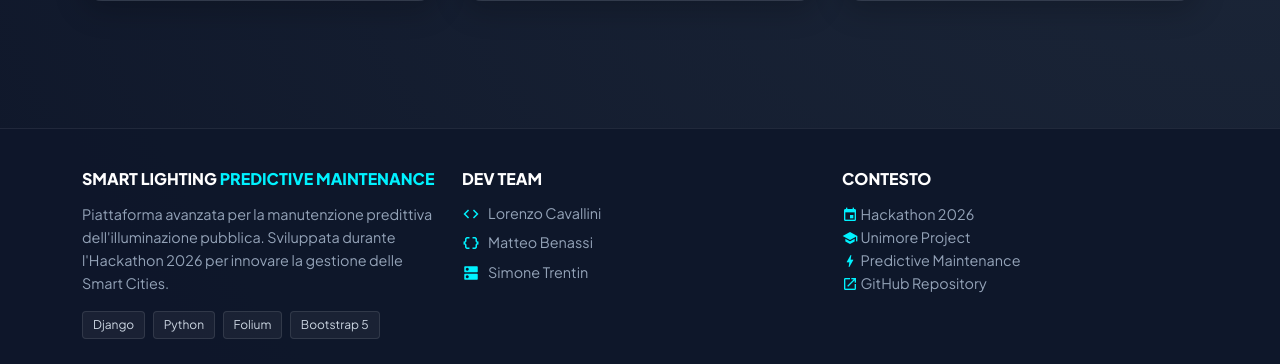
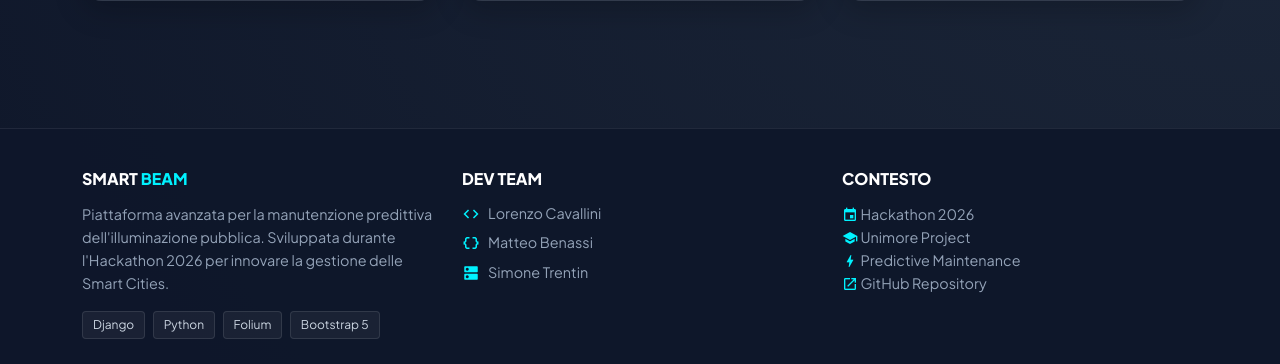
Before and after one commit to cavallinilorenzo/street-lighting-predictive-maintenance, a Django app: page / in a window 1280 px wide. Shown: the part 436-800 px from the top of the page. Run offline with Django 5.2, Linux system fonts and the light colour scheme; data that the repository does not hold is empty.

Commit message:
fix nome

```diff
--- a/core/templates/core/index.html
+++ b/core/templates/core/index.html
@@ -286,7 +286,7 @@
         <div class="row gy-4">
 
             <div class="col-lg-4 col-md-6">
-                <h5 class="footer-title">Smart Lighting <span style="color: var(--accent)">Predictive Maintenance</span></h5>
+                <h5 class="footer-title">Smart <span style="color: var(--accent)">Beam</span></h5>
                 <p class="footer-text">
                     Piattaforma avanzata per la manutenzione predittiva dell'illuminazione pubblica.
                     Sviluppata durante l'Hackathon 2026 per innovare la gestione delle Smart Cities.
--- a/core/templates/core/mappa.html
+++ b/core/templates/core/mappa.html
@@ -184,7 +184,7 @@
 
 <header>
     <div class="brand">
-        <a href="{% url 'index' %}" style="text-decoration:none;"><h1>SmartCity <span style="color: var(--accent)">Map</span></h1></a>
+        <a href="{% url 'index' %}" style="text-decoration:none;"><h1>SmartBeam <span style="color: var(--accent)">Map</span></h1></a>
         <div class="status-pill">
             <div class="pulse"></div> <span>SQL LIVE FEED</span>
         </div>
```
